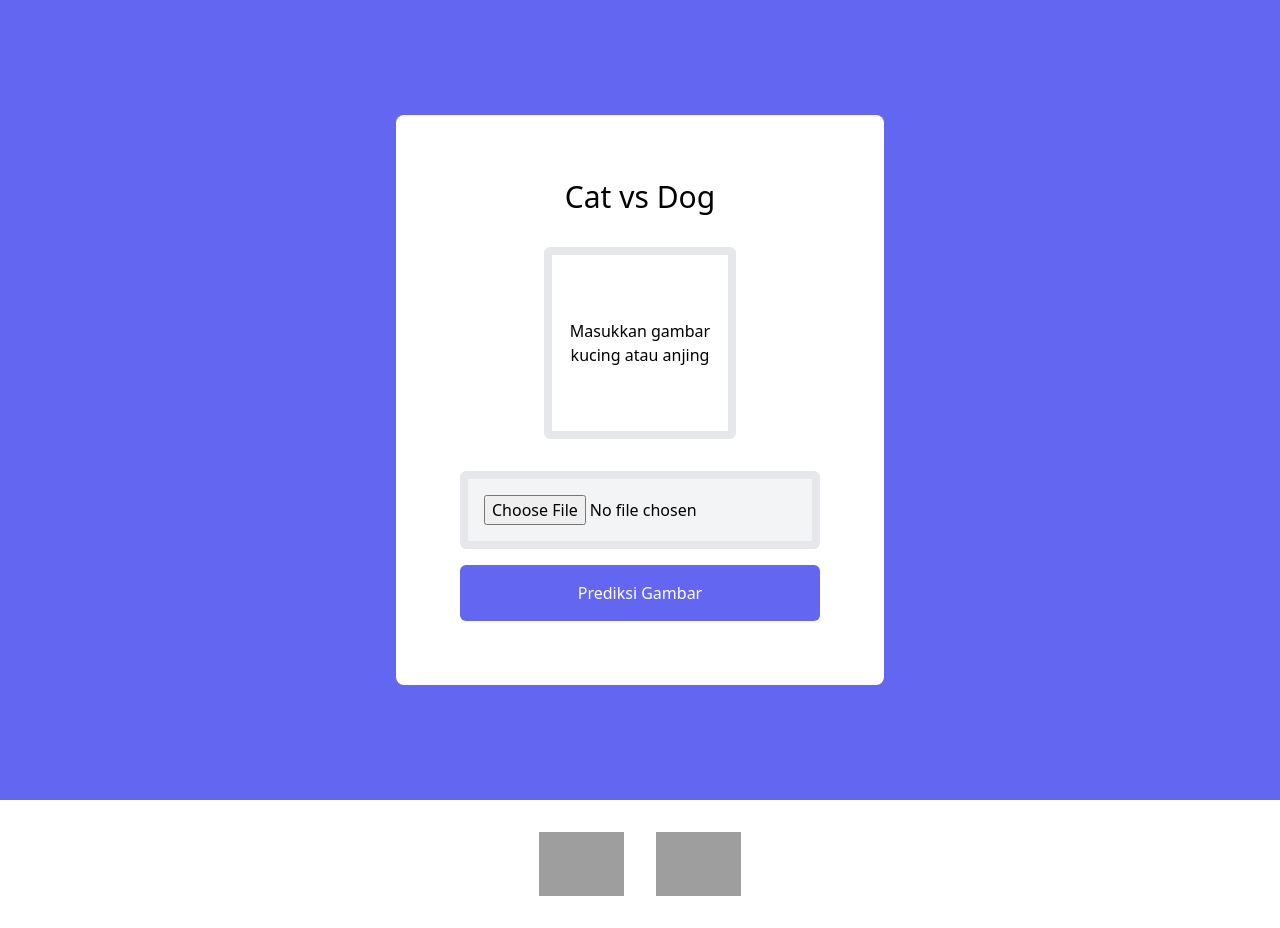
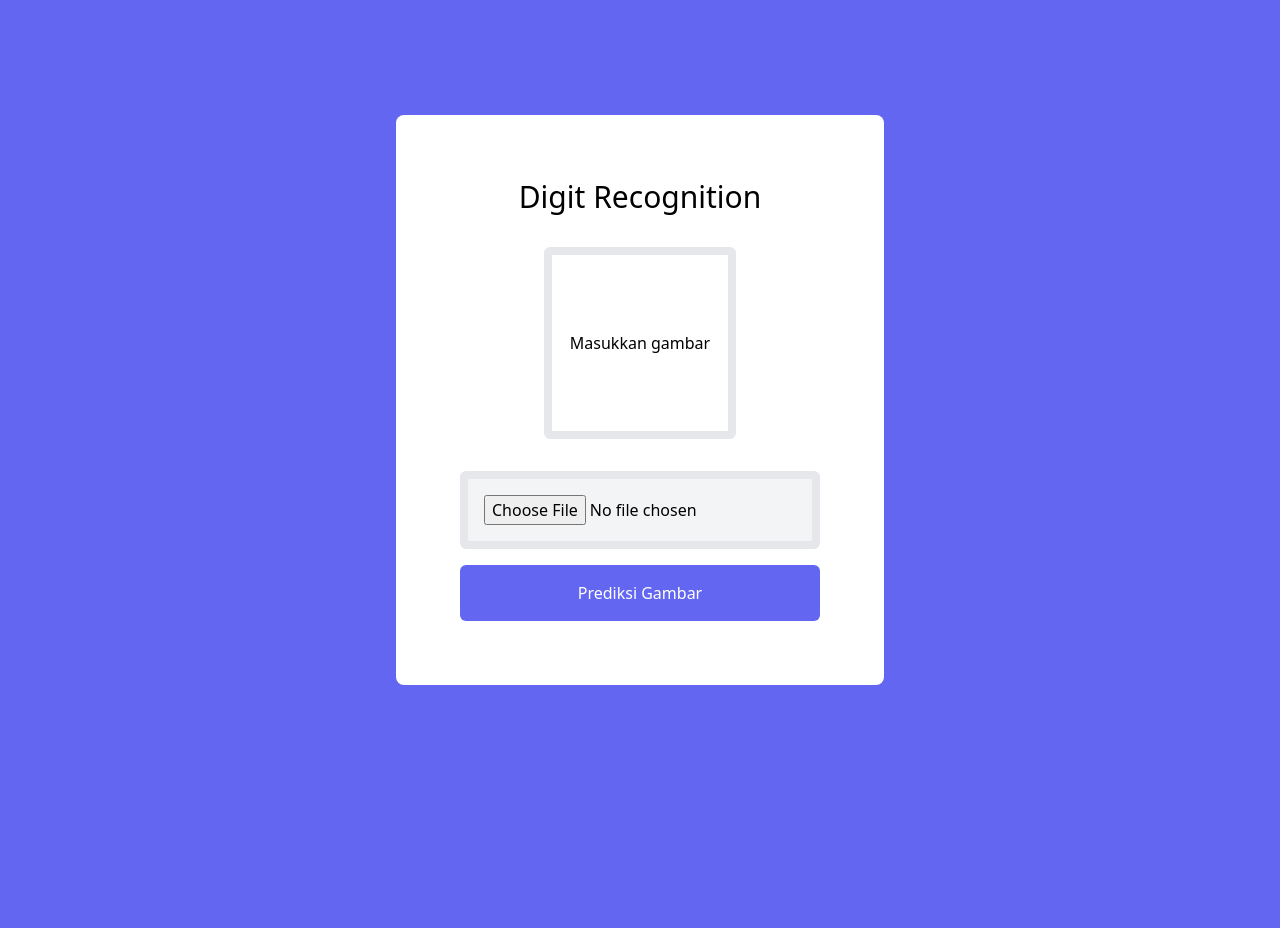
Before and after one commit to RTAgung/deploy-digit-recognition, a Flask app: page / in a window 1280 px wide. After the commit the page ends 800 px from the top, so only its background shows below. Run offline with Flask 2, Linux system fonts and the light colour scheme; grey boxes are pictures that could not be loaded.

Commit message:
change ui

```diff
--- a/templates/index.html
+++ b/templates/index.html
@@ -8,7 +8,7 @@
             href="https://unpkg.com/tailwindcss@^2/dist/tailwind.min.css"
             rel="stylesheet"
         />
-        <title>Cat vs Dog App</title>
+        <title>Digit Recognition</title>
     </head>
     <body>
         <section
@@ -31,7 +31,7 @@
                     rounded-lg
                 "
             >
-                <h1 class="text-3xl text-bold">Cat vs Dog</h1>
+                <h1 class="text-3xl text-bold">Digit Recognition</h1>
 
                 {% if uploaded_image %}
                 <img
@@ -52,11 +52,11 @@
                     "
                 >
                     <p class="text-center">
-                        Masukkan gambar kucing atau anjing
+                        Masukkan gambar
                     </p>
                 </div>
                 {% endif %} {% if prediction %}
-                <p class="mb-8">Hasil Prediksi: {{prediction}}</p>
+                <p class="mb-8">Hasil Prediksi: Angkat {{prediction}}</p>
                 {% endif %}
 
                 <form
@@ -84,17 +84,5 @@
                 </form>
             </main>
         </section>
-        <footer class="flex gap-x-8 justify-center items-center h-32 bg-white">
-            <img
-                class="h-16"
-                src="https://digitalent.kominfo.go.id/assets/@images/logo.png"
-                alt="logo-dts"
-            />
-            <img
-                class="h-16"
-                src="https://upload.wikimedia.org/wikipedia/commons/thumb/a/a2/Logo_of_Ministry_of_Communication_and_Information_Technology_of_the_Republic_of_Indonesia.svg/1200px-Logo_of_Ministry_of_Communication_and_Information_Technology_of_the_Republic_of_Indonesia.svg.png"
-                alt=""
-            />
-        </footer>
     </body>
 </html>
```
